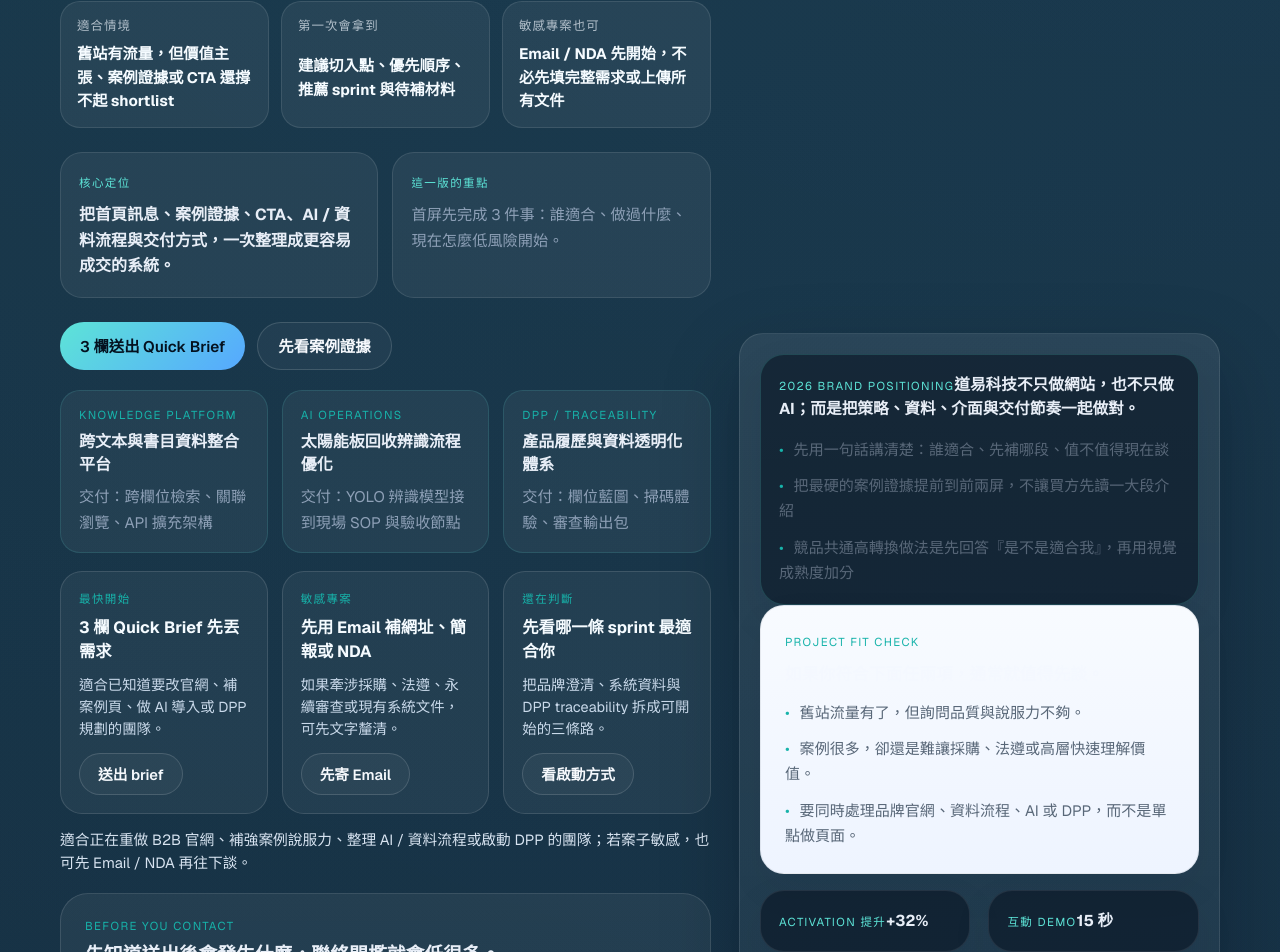
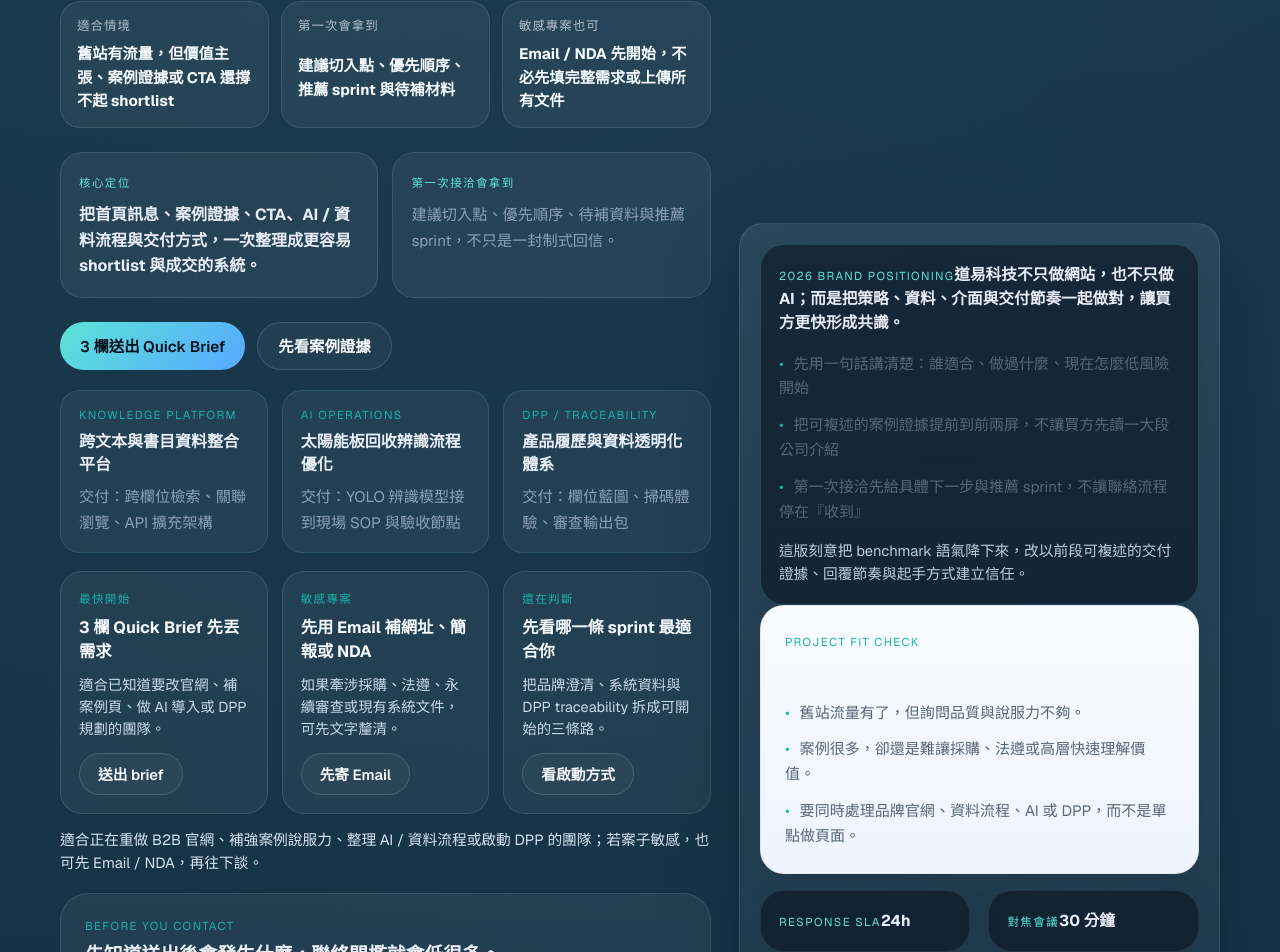
Before and after one commit to yangyen1977-wq/daoyi-website-2026, a Next.js app: page / in a window 1280 px wide. Shown: the part 1353-2305 px from the top of the page. Built offline with nearby package versions, Linux system fonts and the light colour scheme.

Commit message:
Refine homepage trust messaging and contact SEO

```diff
--- a/src/app/page.tsx
+++ b/src/app/page.tsx
@@ -93,6 +93,25 @@ const contactHowToSchema = {
     name: item.title,
     text: `${item.detail}（${item.meta}）`,
   })),
+};
+
+const organizationSchema = {
+  "@context": "https://schema.org",
+  "@type": ["Organization", "ProfessionalService"],
+  name: siteConfig.name,
+  url: siteConfig.url,
+  email: siteConfig.email,
+  areaServed: "TW",
+  serviceType: ["B2B website redesign", "AI enablement", "Knowledge platform", "DPP / Traceability"],
+  description: siteConfig.description,
+  contactPoint: [
+    {
+      "@type": "ContactPoint",
+      contactType: "sales",
+      email: siteConfig.email,
+      availableLanguage: ["zh-Hant", "en"],
+    },
+  ],
 };
 
 const homepageJumpLinks = [
@@ -205,6 +224,25 @@ export default function Home() {
               <article key={item.label} className="homepage-trust-chip">
                 <span>{item.label}</span>
                 <strong>{item.value}</strong>
+              </article>
+            ))}
+          </div>
+        </div>
+      </section>
+
+      <section className="section-block" aria-label="第一次接洽交付摘要">
+        <div className="shell">
+          <div className="section-heading">
+            <span className="section-eyebrow">First response kit</span>
+            <h2>不是只留下聯絡方式，而是先拿到一份可往下推進的判斷包。</h2>
+            <p>參考近期成熟 B2B / SaaS 官網常見做法，把第一次接洽後會拿到的內容寫得更明確，降低決策者對「留資料後會不會石沉大海」的疑慮。</p>
+          </div>
+          <div className="card-grid three-up homepage-response-promise-grid">
+            {homepageResponsePromiseCards.map((item) => (
+              <article key={item.title} className="card homepage-response-promise-card">
+                <span className="mini-label accent">{item.label}</span>
+                <h3>{item.title}</h3>
+                <p>{item.detail}</p>
               </article>
             ))}
           </div>
@@ -477,15 +515,6 @@ export default function Home() {
             </article>
           ))}
         </div>
-        <div className="card-grid three-up homepage-response-promise-grid">
-          {homepageResponsePromiseCards.map((item) => (
-            <article key={item.title} className="card homepage-response-promise-card">
-              <span className="mini-label accent">{item.label}</span>
-              <h3>{item.title}</h3>
-              <p>{item.detail}</p>
-            </article>
-          ))}
-        </div>
         <div className="card-grid three-up homepage-contact-compare-grid">
           {homepageContactCompare.map((item) => (
             <article key={item.title} className="card homepage-contact-compare-card">
@@ -497,6 +526,7 @@ export default function Home() {
           ))}
         </div>
         <script type="application/ld+json" dangerouslySetInnerHTML={{ __html: JSON.stringify(contactHowToSchema) }} />
+        <script type="application/ld+json" dangerouslySetInnerHTML={{ __html: JSON.stringify(organizationSchema) }} />
       </Section>
 
       <Section
--- a/src/components/hero.tsx
+++ b/src/components/hero.tsx
@@ -5,9 +5,9 @@ import { HeroProductPreview } from "@/components/hero-product-preview";
 import { HeroClarityChecklist } from "@/components/hero-clarity-checklist";
 
 const heroHighlights = [
-  "先用一句話講清楚：誰適合、先補哪段、值不值得現在談",
-  "把最硬的案例證據提前到前兩屏，不讓買方先讀一大段介紹",
-  "競品共通高轉換做法是先回答『是不是適合我』，再用視覺成熟度加分",
+  "先用一句話講清楚：誰適合、做過什麼、現在怎麼低風險開始",
+  "把可複述的案例證據提前到前兩屏，不讓買方先讀一大段公司介紹",
+  "第一次接洽先給具體下一步與推薦 sprint，不讓聯絡流程停在『收到』",
 ];
 
 const heroMicroProof = [
@@ -61,11 +61,11 @@ export function Hero() {
           <div className="hero-priority-strip" aria-label="品牌重點">
             <div>
               <span className="mini-label">核心定位</span>
-              <strong>把首頁訊息、案例證據、CTA、AI / 資料流程與交付方式，一次整理成更容易成交的系統。</strong>
+              <strong>把首頁訊息、案例證據、CTA、AI / 資料流程與交付方式，一次整理成更容易 shortlist 與成交的系統。</strong>
             </div>
             <div>
-              <span className="mini-label">這一版的重點</span>
-              <p>首屏先完成 3 件事：誰適合、做過什麼、現在怎麼低風險開始。</p>
+              <span className="mini-label">第一次接洽會拿到</span>
+              <p>建議切入點、優先順序、待補資料與推薦 sprint，不只是一封制式回信。</p>
             </div>
           </div>
 
@@ -111,7 +111,7 @@ export function Hero() {
             })}
           </div>
 
-          <div className="hero-cta-note">適合正在重做 B2B 官網、補強案例說服力、整理 AI / 資料流程或啟動 DPP 的團隊；若案子敏感，也可先 Email / NDA 再往下談。</div>
+          <div className="hero-cta-note">適合正在重做 B2B 官網、補強案例說服力、整理 AI / 資料流程或啟動 DPP 的團隊；若案子敏感，也可先 Email / NDA，再往下談。</div>
 
           <div className="hero-contact-reassurance" aria-label="第一次聯絡前的 reassurance">
             <div className="hero-contact-reassurance-head">
@@ -144,12 +144,15 @@ export function Hero() {
         <div className="hero-panel">
           <div className="hero-panel-card spotlight">
             <span className="mini-label">2026 Brand Positioning</span>
-            <strong>道易科技不只做網站，也不只做 AI；而是把策略、資料、介面與交付節奏一起做對。</strong>
+            <strong>道易科技不只做網站，也不只做 AI；而是把策略、資料、介面與交付節奏一起做對，讓買方更快形成共識。</strong>
             <ul className="bullet-list compact hero-highlight-list">
               {heroHighlights.map((item) => (
                 <li key={item}>{item}</li>
               ))}
             </ul>
+            <p className="hero-cta-note" style={{ marginTop: 14 }}>
+              這版刻意把 benchmark 語氣降下來，改以前段可複述的交付證據、回覆節奏與起手方式建立信任。
+            </p>
           </div>
           <div className="hero-panel-card fit-card">
             <span className="mini-label accent">Project fit check</span>
--- a/src/lib/site.ts
+++ b/src/lib/site.ts
@@ -7,9 +7,9 @@ export const siteConfig = {
   email: "hello@daoyidh.com",
   phone: "+886-6-000-0000",
   location: "Tainan / Taipei / Remote",
-  heroTitle: "讓 B2B 決策者 5 秒內看懂：道易能不能成為這案子的 shortlist",
+  heroTitle: "把 B2B 官網、案例證據、AI 與 DPP 敘事，整理成更容易成交的首頁系統",
   heroDescription:
-    "道易科技把品牌主張、案例證據、資料流程與 Contact 轉換整成同一套可交付系統，讓 B2B 買方更快判斷值不值得 shortlist；第一次接洽 24 小時內就能拿到具體下一步與推薦 sprint。",
+    "道易科技協助 B2B 團隊把品牌主張、案例證據、資料流程與 Contact 轉換整理成同一套可交付系統，讓決策者更快判斷值不值得談；第一次接洽 24 小時內就能拿到具體下一步與建議切入點。",
 };
 
 export const homepageExecutiveScorecards = [
@@ -219,10 +219,10 @@ export const navItems = [
 ];
 
 export const stats = [
-  { value: "+32%", label: "Activation 提升" },
-  { value: "15 秒", label: "互動 Demo" },
-  { value: "<2.3s", label: "Mobile LCP" },
-  { value: "3 欄", label: "表單欄位" },
+  { value: "24h", label: "Response SLA" },
+  { value: "30 分鐘", label: "對焦會議" },
+  { value: "3 欄", label: "Quick Brief" },
+  { value: "Email / NDA", label: "敏感案起手" },
 ];
 
 export const heroClients = [
@@ -483,18 +483,18 @@ export const homepageReadinessCards = [
 export const homepageResponsePromiseCards = [
   {
     label: "What you send",
-    title: "只要給網址、簡報或一句需求，也能先開始。",
-    detail: "不要求第一次就整理完全部需求；先把專案方向、時程或阻力點丟出來即可。",
+    title: "只要給網址、簡報、現況卡點或一句需求，也能先開始。",
+    detail: "不要求第一次就整理完全部需求；先把專案方向、時程、既有網站或阻力點丟出來即可。",
   },
   {
     label: "What DaoYi replies",
     title: "24 小時內回覆建議切入點、待補資料與推薦路徑。",
-    detail: "不是只回收到，而是先協助判斷該從品牌官網、AI / 資料流程、知識平台還是 DPP 切入。",
-  },
-  {
-    label: "Why this converts",
-    title: "先把第一次接洽的不確定感拿掉，通常比再多一段品牌描述更有用。",
-    detail: "這是近年成熟 B2B / SaaS contact flow 的共同做法：先降低風險，再提高有效詢問率。",
+    detail: "不是只回收到，而是先協助判斷該從品牌官網、AI / 資料流程、知識平台還是 DPP 切入，並附上可執行下一步。",
+  },
+  {
+    label: "What the first call delivers",
+    title: "第一次會議後，會拿到優先順序、風險點與推薦 sprint。",
+    detail: "讓第一次接洽更像拿到一份 decision pack，而不是只有一場泛泛簡介。",
   },
 ];
 
```
